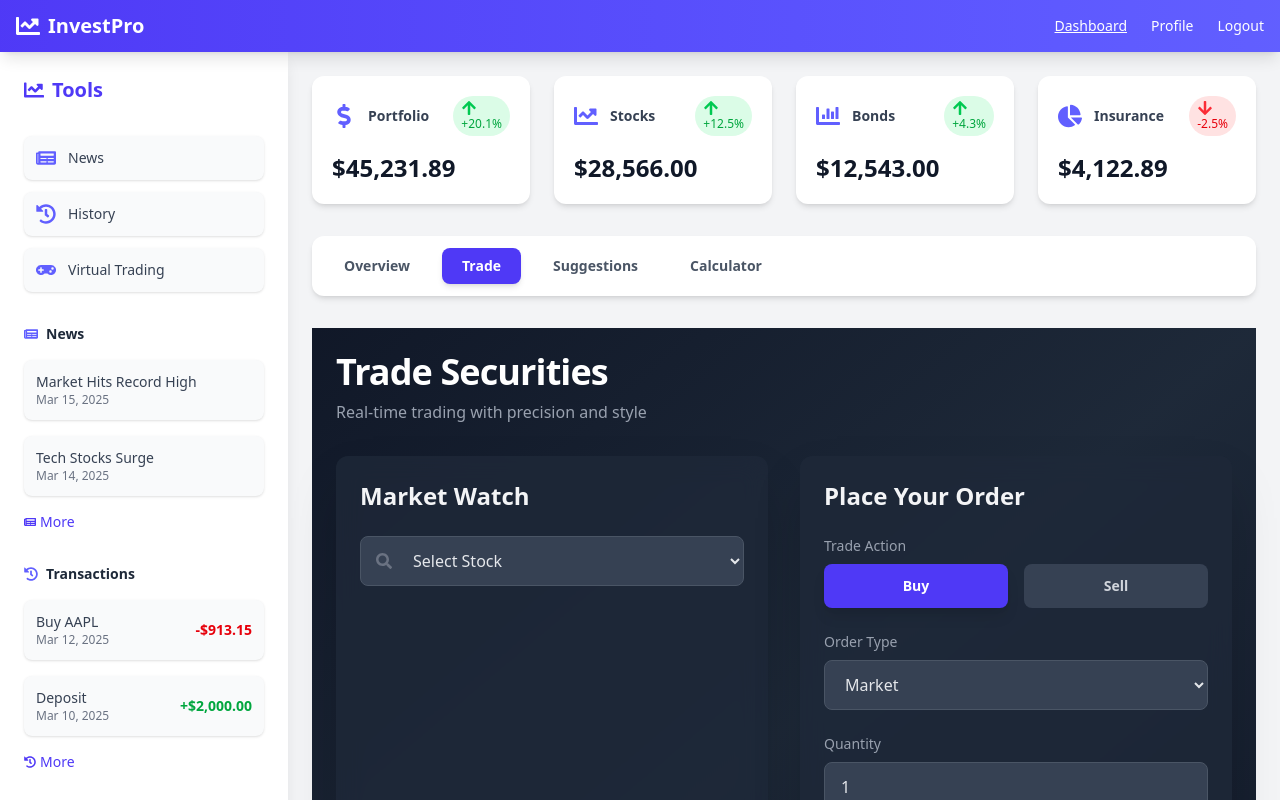
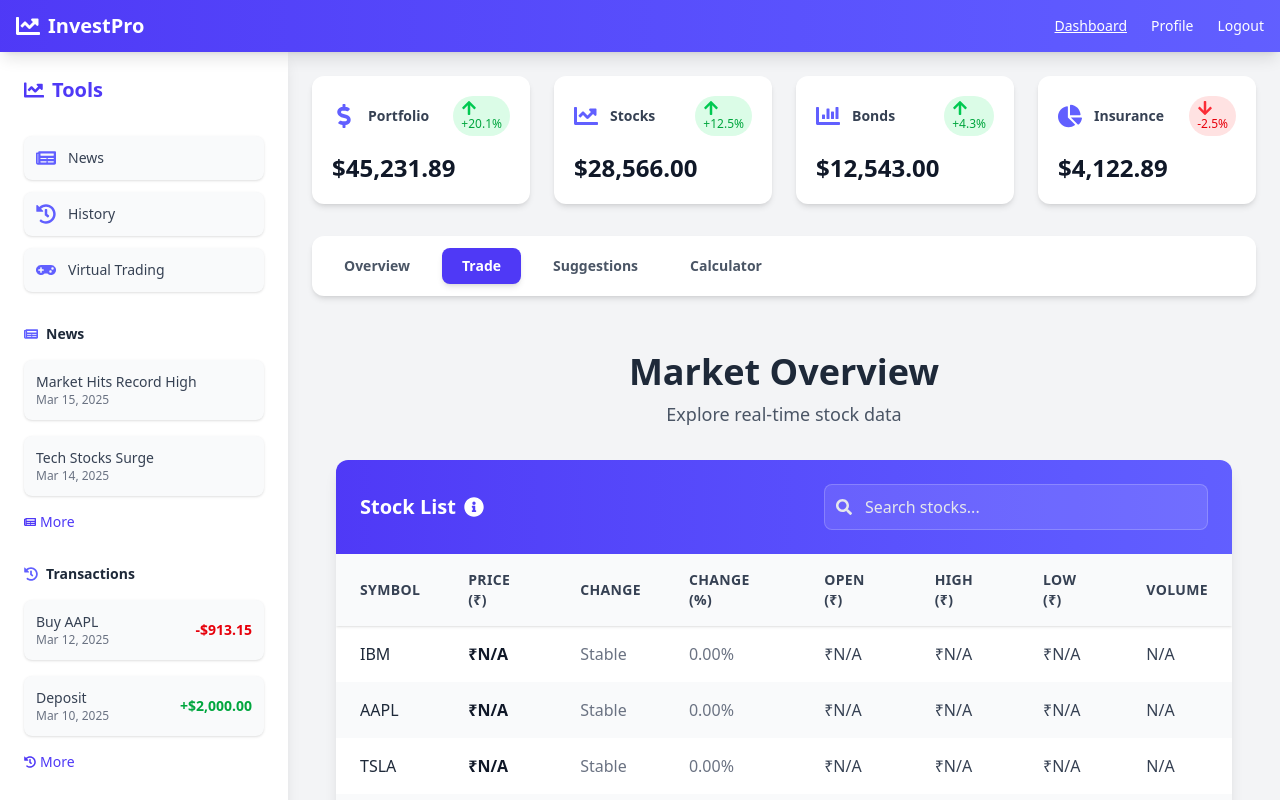
Before and after one commit to anshgandhiii/InvestmentHub, a React (Vite) app in the folder client/: page /dashboard in a window 1280 px wide. Both pictures are taken after a click on the button "Trade". Shown: the top 800 px of the page. Built offline with nearby package versions, Linux system fonts and the light colour scheme.

Commit message:
tradePage

```diff
--- a/client/src/App.jsx
+++ b/client/src/App.jsx
@@ -6,6 +6,7 @@ import Profile from "./components/Profile";
 import LandingPage from "./components/Landing";
 import Login from "./components/Login";
 import Signup from "./components/SIgnup";
+import { StockDetail } from "./components/StockDetail";
 
 function App() {
   return (
@@ -20,6 +21,7 @@ function App() {
         </Route>
         <Route path="login" element={<Login />} />
         <Route path="signup" element={<Signup />} />
+        <Route path="stock/:symbol" element={<StockDetail />} />
       </Routes>
     </Router>
   );
--- /dev/null
+++ b/client/src/components/StockDetail.jsx
@@ -0,0 +1,88 @@
+import { useParams, Link } from "react-router-dom";
+import { useState, useEffect } from "react";
+import { FaArrowUp, FaArrowDown, FaChartLine } from "react-icons/fa";
+import stockData from "../../public/stocks.json";
+
+export function StockDetail() {
+  const { symbol } = useParams(); // Get stock symbol from URL
+  const [currentPrices, setCurrentPrices] = useState({});
+  const [currentTimestampIndex, setCurrentTimestampIndex] = useState(0);
+  const stocks = stockData.stocks;
+  const stock = stocks.find((s) => s["Meta Data"]["2. Symbol"] === symbol);
+
+  useEffect(() => {
+    const timestamps = Object.keys(stock["Time Series (5min)"]).sort().reverse();
+    const interval = setInterval(() => {
+      setCurrentTimestampIndex((prevIndex) => {
+        const nextIndex = (prevIndex + 1) % timestamps.length;
+        const newPrices = {};
+        stocks.forEach((s) => {
+          newPrices[s["Meta Data"]["2. Symbol"]] = s["Time Series (5min)"][timestamps[nextIndex]]["4. close"];
+        });
+        setCurrentPrices(newPrices);
+        return nextIndex;
+      });
+    }, 10000);
+
+    return () => clearInterval(interval);
+  }, [stocks]);
+
+  const getStockInfo = () => {
+    if (!currentPrices[symbol]) return { price: "N/A", trend: null, change: "0.00" };
+    const timestamps = Object.keys(stock["Time Series (5min)"]).sort().reverse();
+    const currentPrice = parseFloat(currentPrices[symbol]);
+    const prevPrice = parseFloat(
+      stock["Time Series (5min)"][timestamps[currentTimestampIndex - 1] || timestamps[0]]["4. close"]
+    );
+    const trend = currentPrice > prevPrice ? "up" : currentPrice < prevPrice ? "down" : "neutral";
+    const change = (currentPrice - prevPrice).toFixed(2);
+    return { price: currentPrice.toFixed(2), trend, change };
+  };
+
+  const { price, trend, change } = getStockInfo();
+
+  if (!stock) {
+    return <div className="min-h-screen bg-gray-100 p-6 text-center text-gray-800">Stock not found.</div>;
+  }
+
+  return (
+    <div className="min-h-screen bg-gray-100 text-gray-900 p-6 font-sans">
+      <header className="mb-8 text-center">
+        <h2 className="text-3xl md:text-4xl font-bold text-gray-800">{symbol}</h2>
+        <p className="text-gray-600 mt-2 text-lg">Stock Details</p>
+      </header>
+
+      <div className="max-w-4xl mx-auto bg-white shadow-lg rounded-xl p-6">
+        <div className="flex items-center justify-between mb-6">
+          <div>
+            <p className="text-2xl font-bold text-gray-900">₹{price}</p>
+            <p className="text-sm text-gray-600">Current Price</p>
+          </div>
+          <div className="flex items-center gap-2">
+            {trend === "up" && <FaArrowUp className="text-green-600" />}
+            {trend === "down" && <FaArrowDown className="text-red-600" />}
+            <span
+              className={`text-sm font-medium ${
+                trend === "up" ? "text-green-600" : trend === "down" ? "text-red-600" : "text-gray-500"
+              }`}
+            >
+              {change !== "0.00" ? `${change > 0 ? "+" : ""}${change}` : "Stable"}
+            </span>
+          </div>
+        </div>
+
+        <div className="bg-gray-50 p-4 rounded-lg flex items-center justify-center">
+          <FaChartLine className="h-16 w-16 text-indigo-300" />
+          <p className="ml-4 text-gray-600">Chart placeholder - Add your chart library here (e.g., Chart.js)</p>
+        </div>
+
+        <Link
+          to="/dashboard"
+          className="mt-6 inline-block bg-indigo-600 text-white py-2 px-4 rounded-lg hover:bg-indigo-700 transition-all duration-200"
+        >
+          Back to Trade Panel
+        </Link>
+      </div>
+    </div>
+  );
+}
--- a/client/src/components/TradePanel.jsx
+++ b/client/src/components/TradePanel.jsx
@@ -1,16 +1,14 @@
 import { useState, useEffect } from "react";
-import { FaSearch, FaArrowUp, FaArrowDown, FaWallet } from "react-icons/fa";
-import stockData from "../../public/stocks.json"; // Ensure this path is correct
+import { useNavigate } from "react-router-dom";
+import { FaSearch, FaArrowUp, FaArrowDown, FaInfoCircle } from "react-icons/fa";
+import stockData from "../../public/stocks.json"; // Ensure path is correct
 
 export function TradePanel() {
-  const [orderType, setOrderType] = useState("market");
-  const [tradeAction, setTradeAction] = useState("buy");
-  const [quantity, setQuantity] = useState("1");
-  const [symbol, setSymbol] = useState("");
-  const [price, setPrice] = useState("");
   const [currentPrices, setCurrentPrices] = useState({});
   const [currentTimestampIndex, setCurrentTimestampIndex] = useState(0);
-  const [stocks] = useState(stockData.stocks); // No need to update stocks dynamically
+  const [stocks] = useState(stockData.stocks);
+  const [searchQuery, setSearchQuery] = useState("");
+  const navigate = useNavigate();
 
   // Dynamic price updates
   useEffect(() => {
@@ -25,181 +23,136 @@ export function TradePanel() {
         setCurrentPrices(newPrices);
         return nextIndex;
       });
-    }, 10000); // 10 seconds for a calmer demo pace
+    }, 10000);
 
     return () => clearInterval(interval);
   }, [stocks]);
 
-  // Handle form submission
-  const handleSubmit = (e) => {
-    e.preventDefault();
-    const currentPrice = currentPrices[symbol] || "N/A";
-    alert(
-      `Order Submitted: ${tradeAction.toUpperCase()} ${quantity} shares of ${symbol} at ${
-        orderType === "market" ? `market price (₹${currentPrice})` : `₹${price}`
-      }`
-    );
-  };
-
-  // Get current price and trend
-  const getStockInfo = () => {
-    if (!symbol || !currentPrices[symbol]) return { price: "N/A", trend: null };
-    const timestamps = Object.keys(stocks[0]["Time Series (5min)"]).sort().reverse();
-    const stock = stocks.find((s) => s["Meta Data"]["2. Symbol"] === symbol);
+  // Get detailed stock info
+  const getStockInfo = (stock) => {
+    const symbol = stock["Meta Data"]["2. Symbol"];
+    if (!symbol || !currentPrices[symbol]) {
+      return { price: "N/A", trend: null, change: "0.00", volume: "N/A", high: "N/A", low: "N/A", open: "N/A", percentChange: "0.00" };
+    }
+    const timestamps = Object.keys(stock["Time Series (5min)"]).sort().reverse();
     const currentPrice = parseFloat(currentPrices[symbol]);
     const prevPrice = parseFloat(
       stock["Time Series (5min)"][timestamps[currentTimestampIndex - 1] || timestamps[0]]["4. close"]
     );
     const trend = currentPrice > prevPrice ? "up" : currentPrice < prevPrice ? "down" : "neutral";
-    return { price: currentPrice.toFixed(2), trend };
+    const change = (currentPrice - prevPrice).toFixed(2);
+    const currentData = stock["Time Series (5min)"][timestamps[currentTimestampIndex]];
+    const volume = currentData["5. volume"];
+    const high = parseFloat(currentData["2. high"]).toFixed(2);
+    const low = parseFloat(currentData["3. low"]).toFixed(2);
+    const open = parseFloat(currentData["1. open"]).toFixed(2);
+    const percentChange = ((currentPrice - prevPrice) / prevPrice * 100).toFixed(2);
+
+    return { price: currentPrice.toFixed(2), trend, change, volume, high, low, open, percentChange };
   };
 
-  const { price: currentPrice, trend } = getStockInfo();
+  // Filter stocks based on search query
+  const filteredStocks = stocks.filter((stock) =>
+    stock["Meta Data"]["2. Symbol"].toLowerCase().includes(searchQuery.toLowerCase())
+  );
+
+  // Handle stock click
+  const handleStockClick = (stockSymbol) => {
+    navigate(`/stock/${stockSymbol}`);
+  };
 
   return (
-    <div className="min-h-screen bg-gradient-to-br from-gray-900 via-gray-800 to-gray-900 text-white p-6 font-sans">
+    <div className="min-h-screen bg-gray-100 text-gray-900 p-6 font-sans">
       {/* Header */}
-      <header className="mb-8">
-        <h2 className="text-4xl font-extrabold tracking-tight">Trade Securities</h2>
-        <p className="text-gray-400 mt-2">Real-time trading with precision and style</p>
+      <header className="mb-8 text-center">
+        <h2 className="text-3xl md:text-4xl font-bold text-gray-800">Market Overview</h2>
+        <p className="text-gray-600 mt-2 text-lg">Explore real-time stock data</p>
       </header>
 
       {/* Main Content */}
-      <div className="grid grid-cols-1 lg:grid-cols-2 gap-8 max-w-6xl mx-auto">
-        {/* Stock Ticker Card */}
-        <div className="bg-gray-800/80 backdrop-blur-md shadow-2xl rounded-xl p-6 transform hover:scale-105 transition-transform duration-300">
-          <h3 className="text-2xl font-semibold mb-6 text-gray-100">Market Watch</h3>
-          <div className="space-y-6">
-            <div className="relative">
-              <FaSearch className="absolute left-4 top-1/2 transform -translate-y-1/2 text-gray-500" />
-              <select
-                className="w-full pl-12 pr-4 py-3 bg-gray-700 border border-gray-600 rounded-lg text-gray-200 focus:outline-none focus:ring-2 focus:ring-indigo-500 focus:border-transparent transition-all duration-200"
-                value={symbol}
-                onChange={(e) => setSymbol(e.target.value)}
-              >
-                <option value="" className="bg-gray-800">Select Stock</option>
-                {stocks.map((stock) => (
-                  <option
-                    key={stock["Meta Data"]["2. Symbol"]}
-                    value={stock["Meta Data"]["2. Symbol"]}
-                    className="bg-gray-800"
-                  >
-                    {stock["Meta Data"]["2. Symbol"]}
-                  </option>
-                ))}
-              </select>
-            </div>
-
-            {symbol && (
-              <div className="flex items-center justify-between animate-fade-in">
-                <div>
-                  <p className="text-xl font-medium text-gray-300">{symbol}</p>
-                  <p className="text-3xl font-bold text-white">₹{currentPrice}</p>
-                </div>
-                <div className="flex items-center gap-2">
-                  {trend === "up" && <FaArrowUp className="text-green-400 animate-bounce" />}
-                  {trend === "down" && <FaArrowDown className="text-red-400 animate-bounce" />}
-                  <span
-                    className={`text-sm font-semibold ${
-                      trend === "up" ? "text-green-400" : trend === "down" ? "text-red-400" : "text-gray-400"
-                    }`}
-                  >
-                    {trend === "neutral" ? "Stable" : trend === "up" ? "+Trend" : "-Trend"}
-                  </span>
-                </div>
-              </div>
-            )}
-          </div>
-        </div>
-
-        {/* Trade Form Card */}
-        <div className="bg-gray-800/80 backdrop-blur-md shadow-2xl rounded-xl p-6 transform hover:scale-105 transition-transform duration-300">
-          <h3 className="text-2xl font-semibold mb-6 text-gray-100">Place Your Order</h3>
-          <form onSubmit={handleSubmit} className="space-y-6">
-            <div>
-              <label className="block text-sm font-medium text-gray-400 mb-2">Trade Action</label>
-              <div className="flex gap-4">
-                <button
-                  type="button"
-                  className={`flex-1 py-3 rounded-lg font-semibold text-sm transition-all duration-200 ${
-                    tradeAction === "buy"
-                      ? "bg-indigo-600 text-white shadow-lg"
-                      : "bg-gray-700 text-gray-300 hover:bg-gray-600"
-                  }`}
-                  onClick={() => setTradeAction("buy")}
-                >
-                  Buy
-                </button>
-                <button
-                  type="button"
-                  className={`flex-1 py-3 rounded-lg font-semibold text-sm transition-all duration-200 ${
-                    tradeAction === "sell"
-                      ? "bg-red-600 text-white shadow-lg"
-                      : "bg-gray-700 text-gray-300 hover:bg-gray-600"
-                  }`}
-                  onClick={() => setTradeAction("sell")}
-                >
-                  Sell
-                </button>
-              </div>
-            </div>
-
-            <div>
-              <label className="block text-sm font-medium text-gray-400 mb-2">Order Type</label>
-              <select
-                className="w-full py-3 px-4 bg-gray-700 border border-gray-600 rounded-lg text-gray-200 focus:outline-none focus:ring-2 focus:ring-indigo-500 focus:border-transparent transition-all duration-200"
-                value={orderType}
-                onChange={(e) => setOrderType(e.target.value)}
-              >
-                <option value="market" className="bg-gray-800">Market</option>
-                <option value="limit" className="bg-gray-800">Limit</option>
-              </select>
-            </div>
-
-            <div>
-              <label className="block text-sm font-medium text-gray-400 mb-2">Quantity</label>
+      <div className="max-w-7xl mx-auto">
+        <div className="bg-white shadow-lg rounded-xl overflow-hidden">
+          <div className="flex items-center justify-between p-6 bg-gradient-to-r from-indigo-600 to-indigo-500 text-white">
+            <h3 className="text-xl font-semibold flex items-center gap-2">
+              Stock List <FaInfoCircle title="Real-time stock prices" />
+            </h3>
+            <div className="relative w-full max-w-sm">
+              <FaSearch className="absolute left-3 top-1/2 transform -translate-y-1/2 text-gray-200" />
               <input
-                type="number"
-                min="1"
-                className="w-full py-3 px-4 bg-gray-700 border border-gray-600 rounded-lg text-gray-200 focus:outline-none focus:ring-2 focus:ring-indigo-500 focus:border-transparent transition-all duration-200"
-                value={quantity}
-                onChange={(e) => setQuantity(e.target.value)}
+                type="text"
+                className="w-full pl-10 pr-4 py-2.5 bg-white/10 border border-white/20 rounded-lg text-white placeholder-gray-200 focus:outline-none focus:ring-2 focus:ring-white transition-all duration-200"
+                placeholder="Search stocks..."
+                value={searchQuery}
+                onChange={(e) => setSearchQuery(e.target.value)}
               />
             </div>
+          </div>
 
-            {orderType === "limit" && (
-              <div>
-                <label className="block text-sm font-medium text-gray-400 mb-2">Limit Price (₹)</label>
-                <input
-                  type="number"
-                  step="0.01"
-                  className="w-full py-3 px-4 bg-gray-700 border border-gray-600 rounded-lg text-gray-200 focus:outline-none focus:ring-2 focus:ring-indigo-500 focus:border-transparent transition-all duration-200"
-                  value={price}
-                  onChange={(e) => setPrice(e.target.value)}
-                />
-              </div>
-            )}
-
-            <button
-              type="submit"
-              className={`w-full py-3 rounded-lg font-semibold text-sm flex items-center justify-center gap-2 transition-all duration-200 ${
-                tradeAction === "buy"
-                  ? "bg-green-600 hover:bg-green-700"
-                  : "bg-red-600 hover:bg-red-700"
-              } text-white shadow-lg disabled:bg-gray-600 disabled:cursor-not-allowed`}
-              disabled={!symbol}
-            >
-              <FaWallet />
-              {tradeAction === "buy" ? "Buy" : "Sell"} {quantity} Shares
-            </button>
-          </form>
+          {/* Stock Table */}
+          <div className="overflow-x-auto max-h-[70vh] overflow-y-auto">
+            <table className="w-full text-left border-collapse">
+              <thead className="bg-gray-50 text-gray-700 sticky top-0 z-10 shadow-sm">
+                <tr>
+                  <th className="py-4 px-6 font-semibold text-sm uppercase tracking-wide">Symbol</th>
+                  <th className="py-4 px-6 font-semibold text-sm uppercase tracking-wide">Price (₹)</th>
+                  <th className="py-4 px-6 font-semibold text-sm uppercase tracking-wide">Change</th>
+                  <th className="py-4 px-6 font-semibold text-sm uppercase tracking-wide">Change (%)</th>
+                  <th className="py-4 px-6 font-semibold text-sm uppercase tracking-wide">Open (₹)</th>
+                  <th className="py-4 px-6 font-semibold text-sm uppercase tracking-wide">High (₹)</th>
+                  <th className="py-4 px-6 font-semibold text-sm uppercase tracking-wide">Low (₹)</th>
+                  <th className="py-4 px-6 font-semibold text-sm uppercase tracking-wide">Volume</th>
+                </tr>
+              </thead>
+              <tbody>
+                {filteredStocks.map((stock, index) => {
+                  const { price, trend, change, volume, high, low, open, percentChange } = getStockInfo(stock);
+                  return (
+                    <tr
+                      key={stock["Meta Data"]["2. Symbol"]}
+                      className={`${
+                        index % 2 === 0 ? "bg-white" : "bg-gray-50"
+                      } hover:bg-indigo-100 cursor-pointer transition-all duration-200`}
+                      onClick={() => handleStockClick(stock["Meta Data"]["2. Symbol"])}
+                    >
+                      <td className="py-4 px-6 font-medium text-gray-800">{stock["Meta Data"]["2. Symbol"]}</td>
+                      <td className="py-4 px-6 font-semibold text-gray-900">₹{price}</td>
+                      <td className="py-4 px-6">
+                        <span
+                          className={`flex items-center gap-1 font-medium ${
+                            trend === "up" ? "text-green-600" : trend === "down" ? "text-red-600" : "text-gray-500"
+                          }`}
+                        >
+                          {trend === "up" && <FaArrowUp />}
+                          {trend === "down" && <FaArrowDown />}
+                          {change !== "0.00" ? `${change > 0 ? "+" : ""}${change}` : "Stable"}
+                        </span>
+                      </td>
+                      <td className="py-4 px-6 text-gray-700">
+                        <span
+                          className={`${
+                            trend === "up" ? "text-green-600" : trend === "down" ? "text-red-600" : "text-gray-500"
+                          }`}
+                        >
+                          {percentChange !== "0.00" ? `${percentChange > 0 ? "+" : ""}${percentChange}%` : "0.00%"}
+                        </span>
+                      </td>
+                      <td className="py-4 px-6 text-gray-700">₹{open}</td>
+                      <td className="py-4 px-6 text-gray-700">₹{high}</td>
+                      <td className="py-4 px-6 text-gray-700">₹{low}</td>
+                      <td className="py-4 px-6 text-gray-700">{volume}</td>
+                    </tr>
+                  );
+                })}
+              </tbody>
+            </table>
+          </div>
         </div>
       </div>
 
       {/* Footer Timestamp */}
-      <footer className="mt-8 text-center">
+      <footer className="mt-6 text-center">
         <p className="text-sm text-gray-500">
-          Market Data Time:{" "}
+          Last Updated:{" "}
           {stocks.length > 0 &&
             Object.keys(stocks[0]["Time Series (5min)"]).sort().reverse()[currentTimestampIndex]}
         </p>
```
